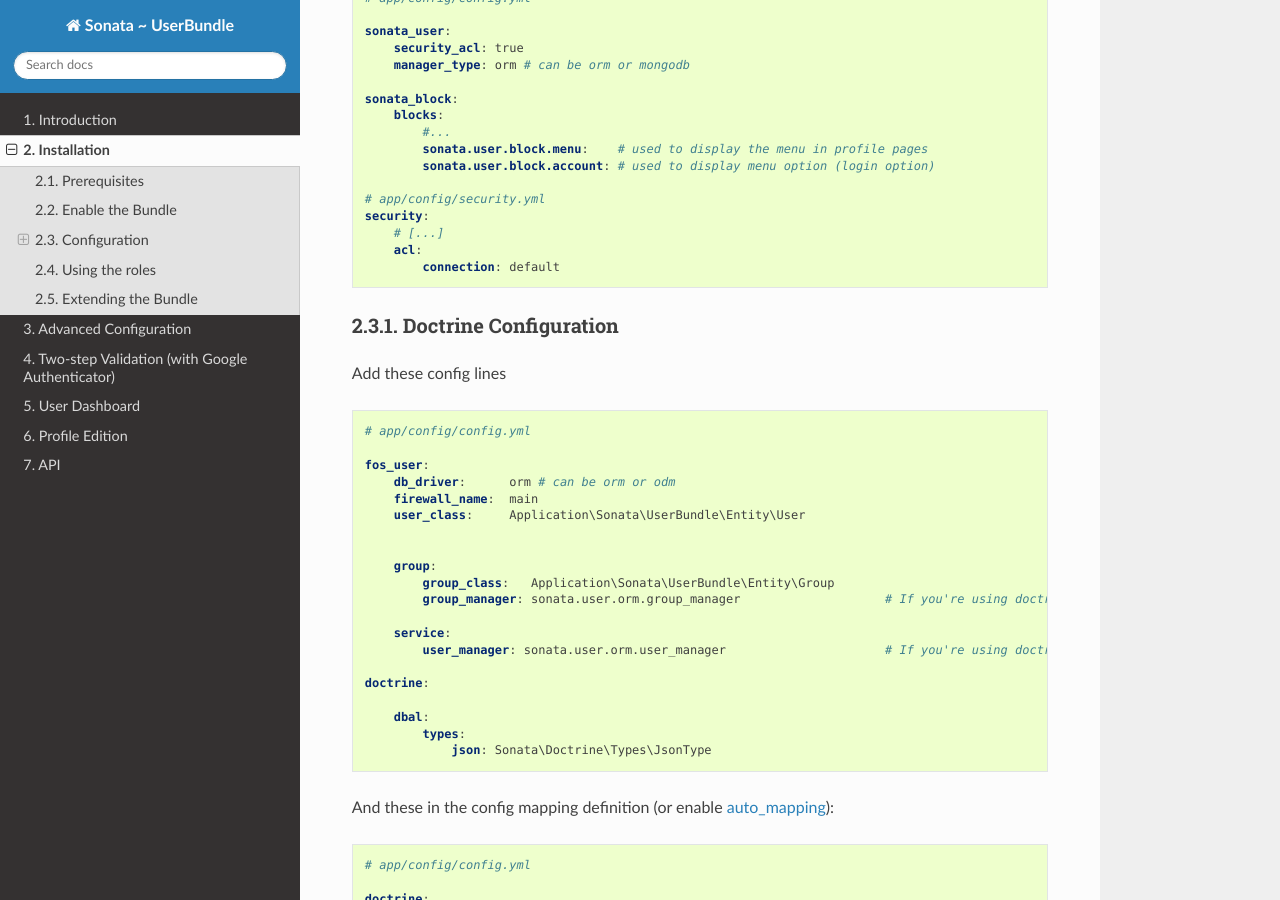
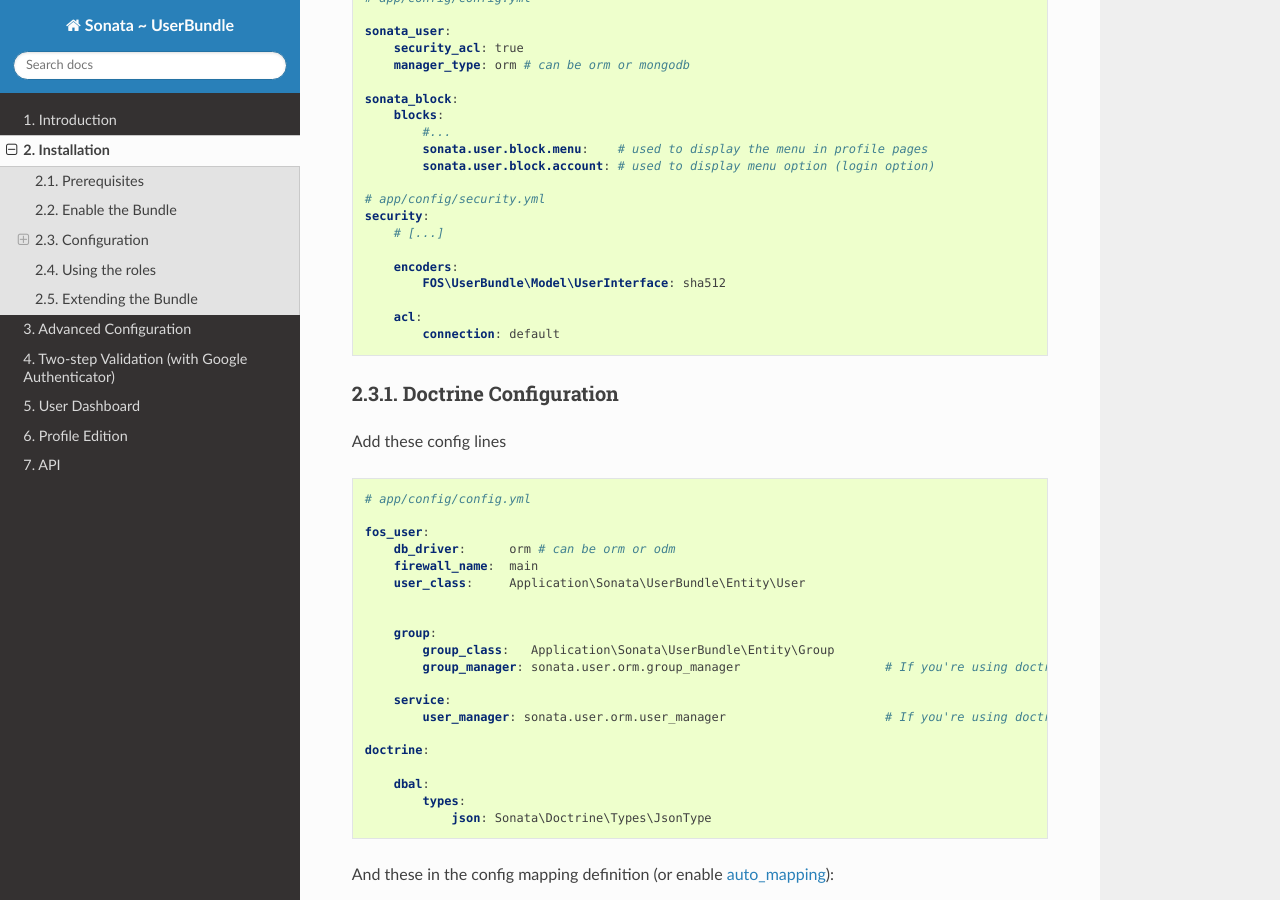
Before and after one commit to sonata-project/SonataUserBundle, a Sphinx documentation site: the page built from Resources/doc/reference/installation.rst, in a window 1280 px wide and 900 px high, scrolled down 1358 px. Built offline with Sphinx 7.4.7 and the Read the Docs theme 2.0.0, drawn with Linux system fonts in a browser that asks for light colours.

Commit message:
Update installation.rst

```diff
--- a/Resources/doc/reference/installation.rst
+++ b/Resources/doc/reference/installation.rst
@@ -76,6 +76,10 @@
     # app/config/security.yml
     security:
         # [...]
+
+        encoders:
+            FOS\UserBundle\Model\UserInterface: sha512
+
         acl:
             connection: default
 
```
